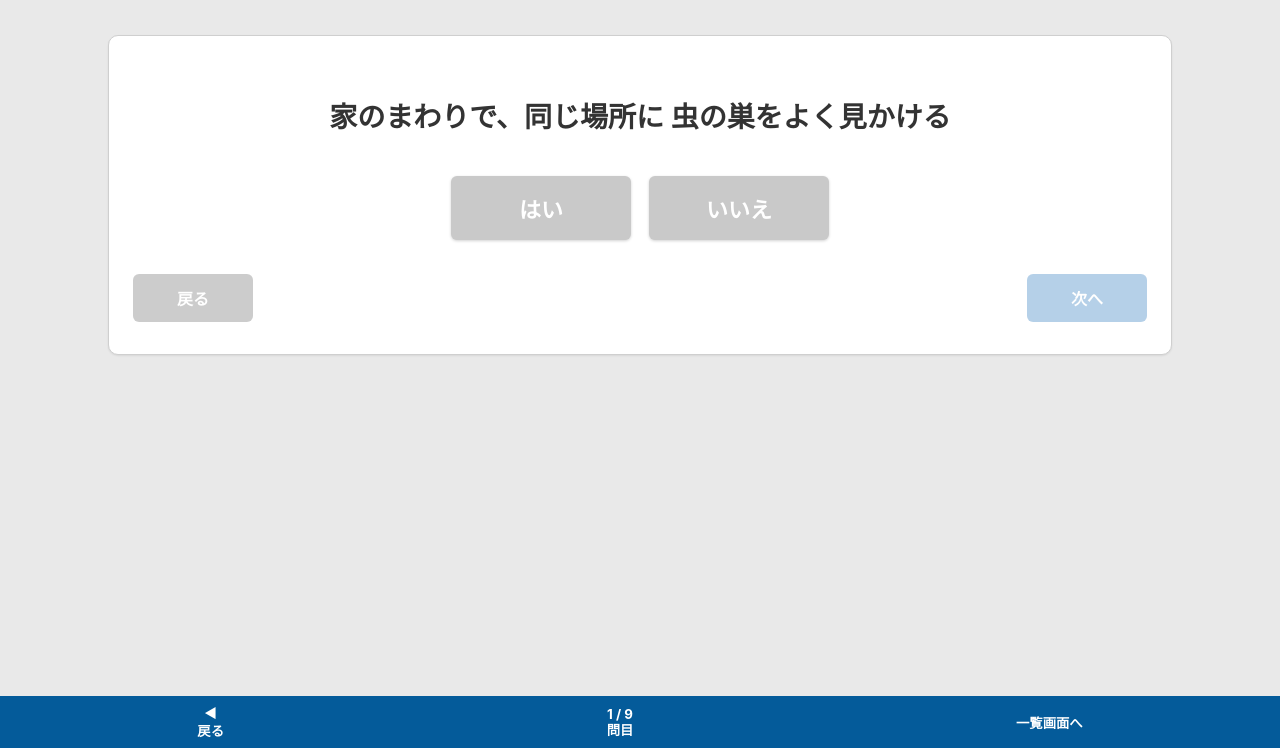
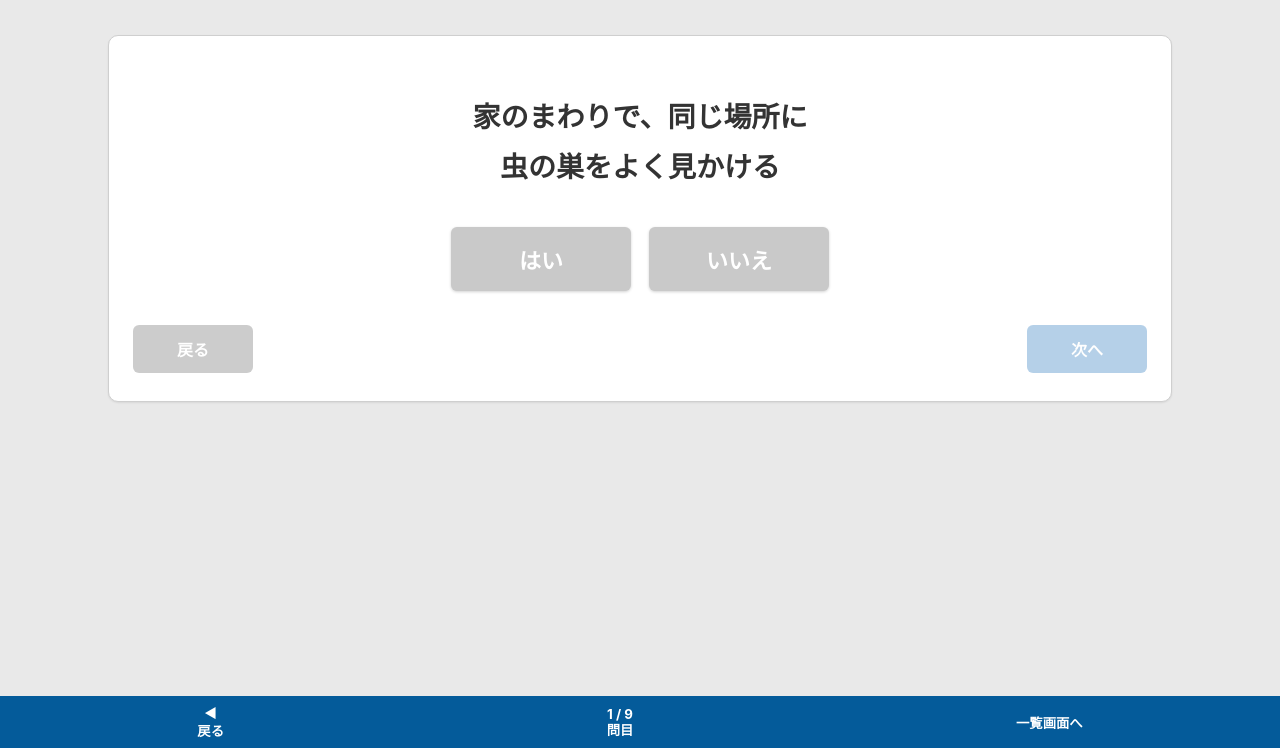
Before and after one commit to KMRa7/Dowsersumai, a plain HTML site: page index.html in a window 1280 px wide. Both pictures are taken after a click on the button "開始する". Shown: the part 52-800 px from the top of the page. Drawn offline with Linux system fonts and the light colour scheme.

Commit message:
Update index.html

```diff
--- a/index.html
+++ b/index.html
@@ -86,6 +86,7 @@
       text-align: center;
       margin: 28px auto 34px;
       max-width: 860px;
+      white-space: pre-line;
     }
     .answer-row {
       display: flex;
```
